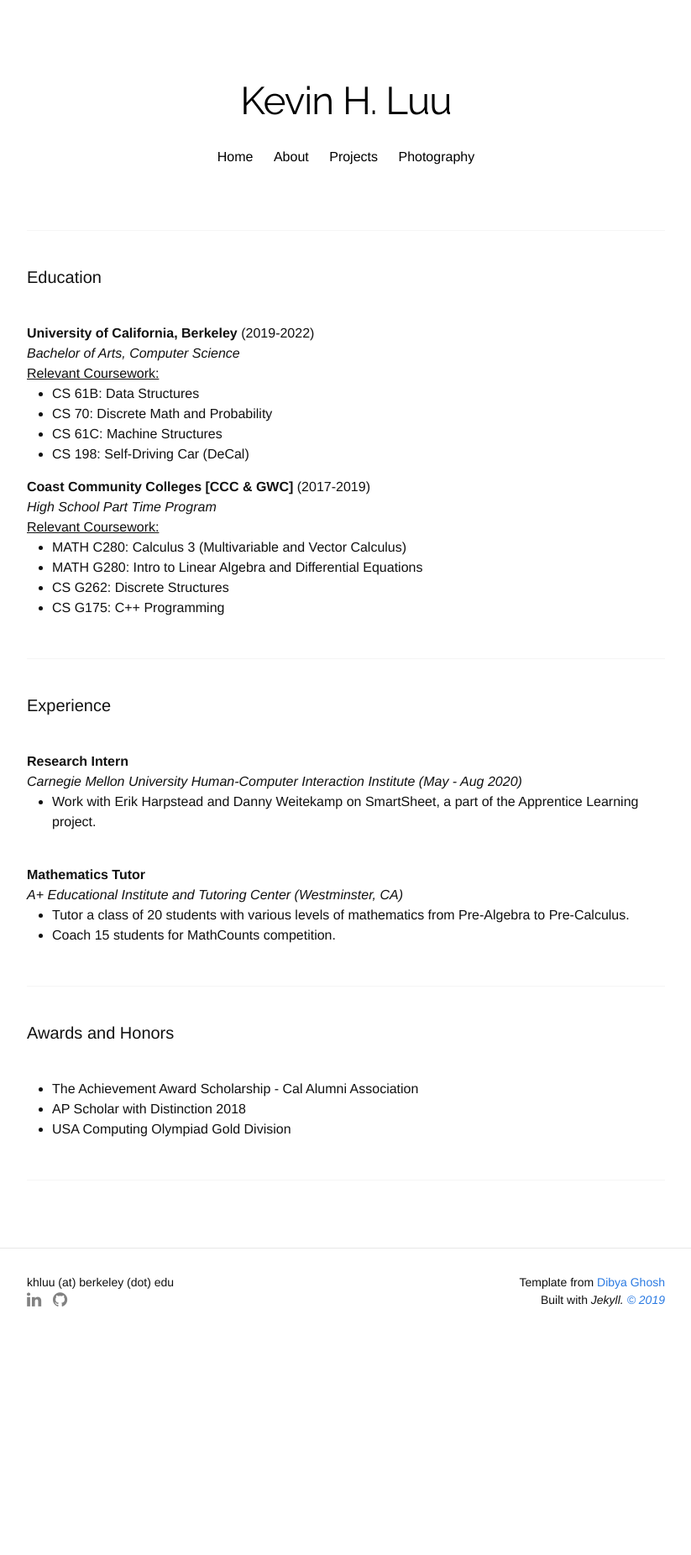
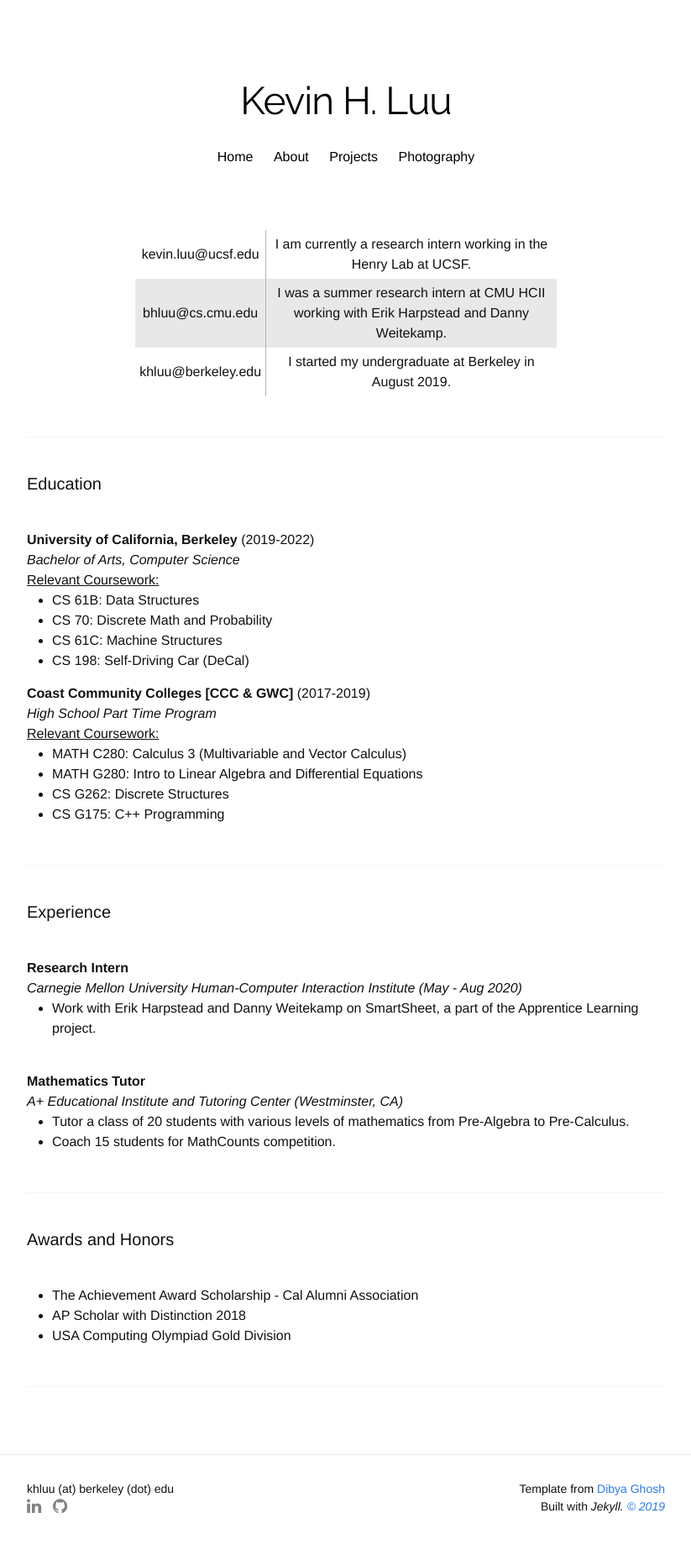
Before and after one commit to khluu/khluu.github.io, a Jekyll site: the page built from about.html, in a window 1280 px wide. Shown: the whole page at 84% size, without its empty margins (228-1051 px from the left). Built offline with Jekyll 4.4.1, drawn with Linux system fonts in a browser that asks for light colours; nearby versions of some CDN libraries; some web fonts are replaced; before the commit the page ends 1606 px from its top, so only the background shows below that.

Commit message:
upd email

```diff
--- a/about.html
+++ b/about.html
@@ -5,7 +5,20 @@ title: "About"
 
 <!-- You can edit this whole page, remove it, or use it as basis for any non-post pages you have. -->
 <section class="content">
-
+  <table style="text-align: left; margin-left: auto; margin-right: auto; width: 66%;" border="0" cellpadding="0" cellspacing="0">
+    <tr>
+      <td>kevin.luu@ucsf.edu</td>
+      <td>I am currently a research intern working in the Henry Lab at UCSF.</td>
+    </tr>
+    <tr>
+      <td>bhluu@cs.cmu.edu</td>
+      <td>I was a summer research intern at CMU HCII working with Erik Harpstead and Danny Weitekamp.</td>
+    </tr>
+    <tr>
+      <td>khluu@berkeley.edu</td>
+      <td>I started my undergraduate at Berkeley in August 2019.</td>
+    </tr>
+  </table>
   <div class="divider"></div>
 
 <h1 class="page-heading resume-heading">Education</h1>
```
Also changed, not shown: css/base.scss (+11 -0 lines).
